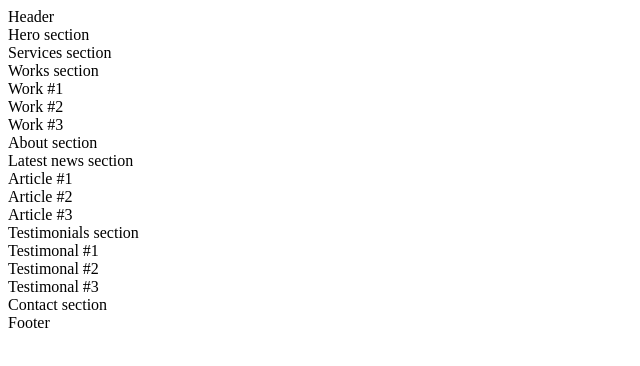
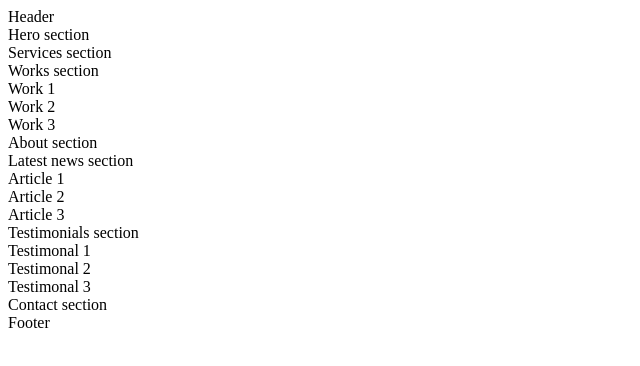
Before and after one commit to TimSimms84/holbertonschool-web_front_end, a plain HTML site: page 0x00-html_advanced/6-index.html in a window 1280 px wide. Shown: the full height of the page, 0-640 px from the left. Drawn offline with Linux system fonts and the light colour scheme.

Commit message:
add task 6

```diff
--- a/0x00-html_advanced/6-index.html
+++ b/0x00-html_advanced/6-index.html
@@ -14,20 +14,20 @@
 		<section>Hero section</section>
 		<section>Services section</section>
 		<section>Works section
-			<article>Work #1</article>
-			<article>Work #2</article>
-			<article>Work #3</article>
+			<article>Work 1</article>
+			<article>Work 2</article>
+			<article>Work 3</article>
 		</section>
 		<section>About section</section>
 		<section>Latest news section
-			<article>Article #1</article>
-			<article>Article #2</article>
-			<article>Article #3</article>
+			<article>Article 1</article>
+			<article>Article 2</article>
+			<article>Article 3</article>
 		</section>
 		<section>Testimonials section
-			<article>Testimonal #1</article>
-			<article>Testimonal #2</article>
-			<article>Testimonal #3</article>
+			<article>Testimonal 1</article>
+			<article>Testimonal 2</article>
+			<article>Testimonal 3</article>
 		</section>
 		<section>Contact section</section>
 	</main>
```
